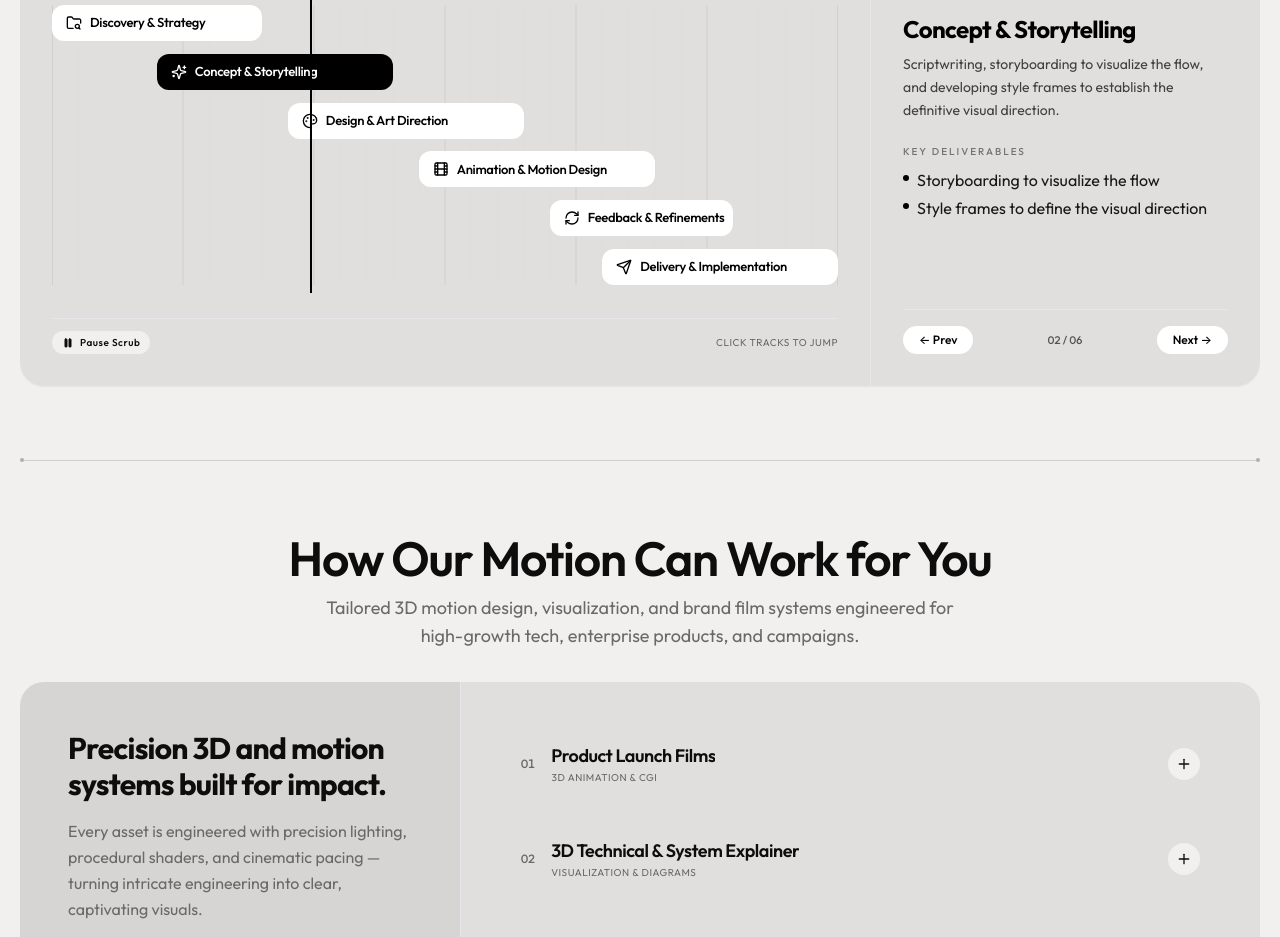
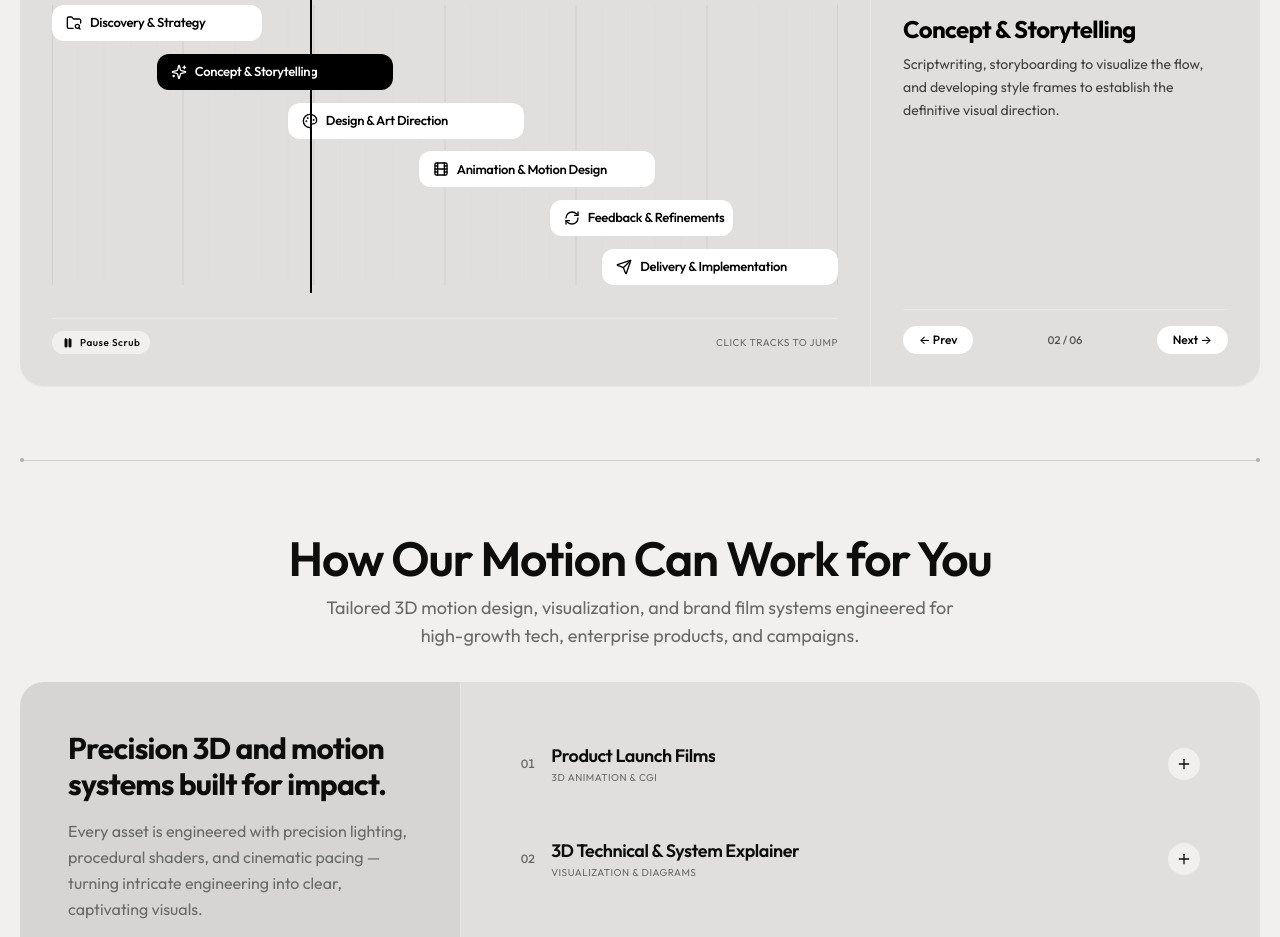
Before and after one commit to pixelgridstudios/PGS-Website-v1, a React (Vite) app: page / in a window 1280 px wide. Shown: the part 3100-4037 px from the top of the page. Built offline with nearby package versions, Linux system fonts and the light colour scheme; the HTML template or start-up script is replaced by a standard one.

Commit message:
style: remove key deliverables from concept to delivery section

```diff
--- a/src/components/TimelineTrack.tsx
+++ b/src/components/TimelineTrack.tsx
@@ -10,7 +10,6 @@ interface TimelineStep {
   colStart: number;
   colEnd: number;
   description: string;
-  deliverables: string[];
 }
 
 const TOTAL_COLS = 30;
@@ -27,11 +26,6 @@ const pipelineSteps: TimelineStep[] = [
     colEnd: 8,
     description:
       "We explore your objectives, research your brand, industry and target audience, and develop a clear creative roadmap for the project.",
-    deliverables: [
-      "Strategy session to explore your objectives",
-      "Research your brand, industry, and target audience",
-      "Develop a clear roadmap for the project",
-    ],
   },
   {
     id: 1,
@@ -42,10 +36,6 @@ const pipelineSteps: TimelineStep[] = [
     colEnd: 13,
     description:
       "Scriptwriting, storyboarding to visualize the flow, and developing style frames to establish the definitive visual direction.",
-    deliverables: [
-      "Storyboarding to visualize the flow",
-      "Style frames to define the visual direction",
-    ],
   },
   {
     id: 2,
@@ -56,11 +46,6 @@ const pipelineSteps: TimelineStep[] = [
     colEnd: 18,
     description:
       "Moodboards, color palette, typography styling, custom 3D asset modeling, procedural lighting, and overall aesthetic look-development.",
-    deliverables: [
-      "Moodboards and style development",
-      "Color palette, typography, and overall aesthetic",
-      "Custom illustrations, 3D models, or motion graphics",
-    ],
   },
   {
     id: 3,
@@ -71,11 +56,6 @@ const pipelineSteps: TimelineStep[] = [
     colEnd: 23,
     description:
       "Keyframe animation, fluid motion design, 3D rendering, multipass compositing, and impactful sound design & music mastering.",
-    deliverables: [
-      "Keyframe animation & fluid motion design",
-      "3D rendering and compositing (if applicable)",
-      "Sound design & music selection for maximum impact",
-    ],
   },
   {
     id: 4,
@@ -86,11 +66,6 @@ const pipelineSteps: TimelineStep[] = [
     colEnd: 26,
     description:
       "Iterative review and revisions based on your input, edit adjustments to timing, pacing, and transitions, followed by final quality checks.",
-    deliverables: [
-      "Review and revisions based on your input",
-      "Edit adjustments to timing, pacing, or transitions",
-      "Final quality checks before delivery",
-    ],
   },
   {
     id: 5,
@@ -101,10 +76,6 @@ const pipelineSteps: TimelineStep[] = [
     colEnd: 30,
     description:
       "Optimized master exports for all your marketing channels in multiple formats, resolutions, and a final delivery package with usage guidelines.",
-    deliverables: [
-      "Optimized exports for all channels & resolutions",
-      "Final delivery package with usage guidelines",
-    ],
   },
 ];
 
@@ -579,22 +550,7 @@ export const TimelineTrack: React.FC = () => {
                           {s.description}
                         </p>
 
-                        <div className="mt-4">
-                          <span className="font-mono text-[10px] uppercase tracking-[0.2em] font-medium text-neutral-500 dark:text-neutral-400">
-                            Key Deliverables
-                          </span>
-                          <ul className="mt-2 space-y-1.5">
-                            {s.deliverables.map((item, i) => (
-                              <li
-                                key={i}
-                                className="flex items-start gap-2 text-neutral-900 dark:text-neutral-200 font-normal leading-snug"
-                              >
-                                <div className="size-1.5 rounded-full bg-black dark:bg-neutral-400 mt-1.5 shrink-0" />
-                                <span>{item}</span>
-                              </li>
-                            ))}
-                          </ul>
-                        </div>
+
                       </div>
                     );
                   })}
@@ -680,17 +636,7 @@ export const TimelineTrack: React.FC = () => {
                       <p className="leading-relaxed text-white/90 font-normal">
                         {s.description}
                       </p>
-                      <ul className="mt-3 space-y-2">
-                        {s.deliverables.map((item, i) => (
-                          <li
-                            key={i}
-                            className="flex items-start gap-2 text-white/90 text-[13px] font-normal"
-                          >
-                            <span className="text-white/60 mt-0.5">•</span>
-                            <span>{item}</span>
-                          </li>
-                        ))}
-                      </ul>
+
                     </div>
                   </div>
                 </div>
```
